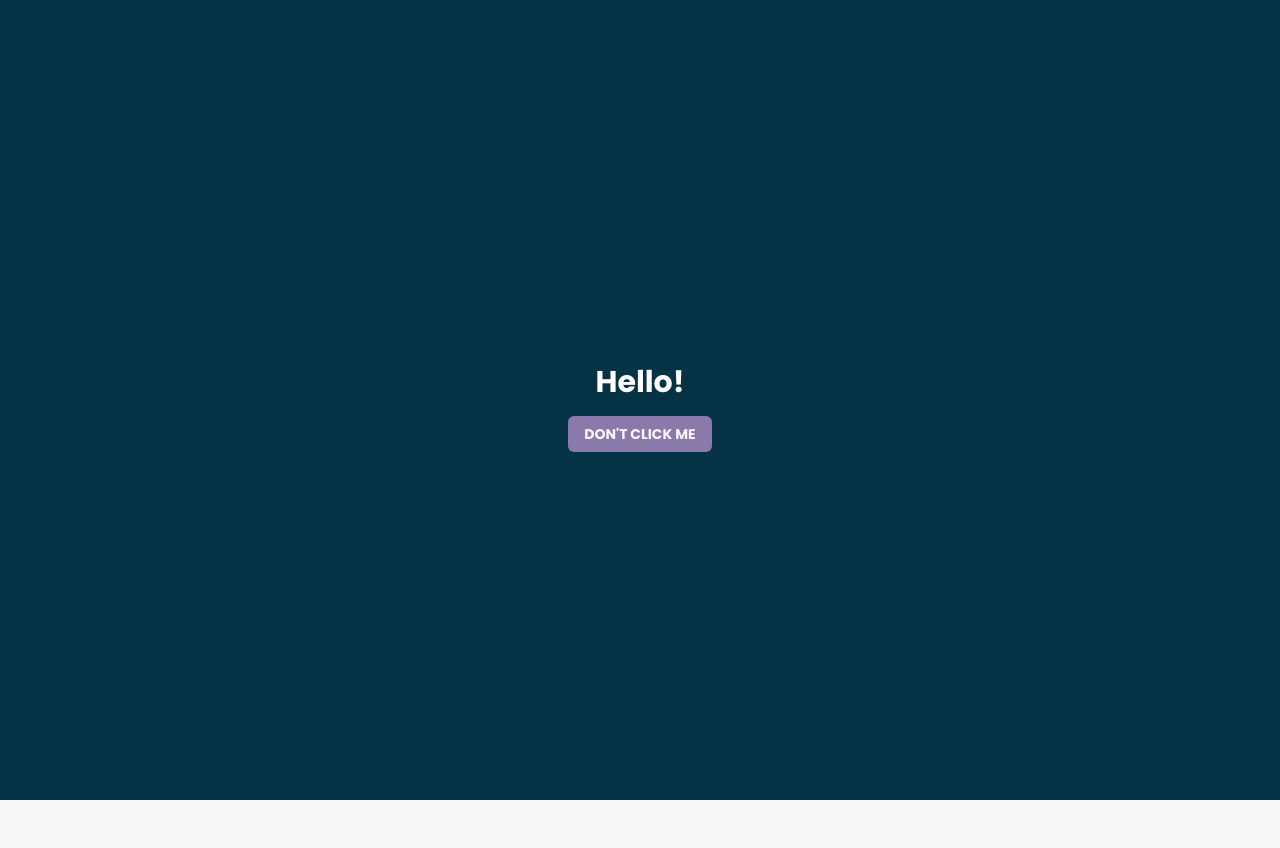
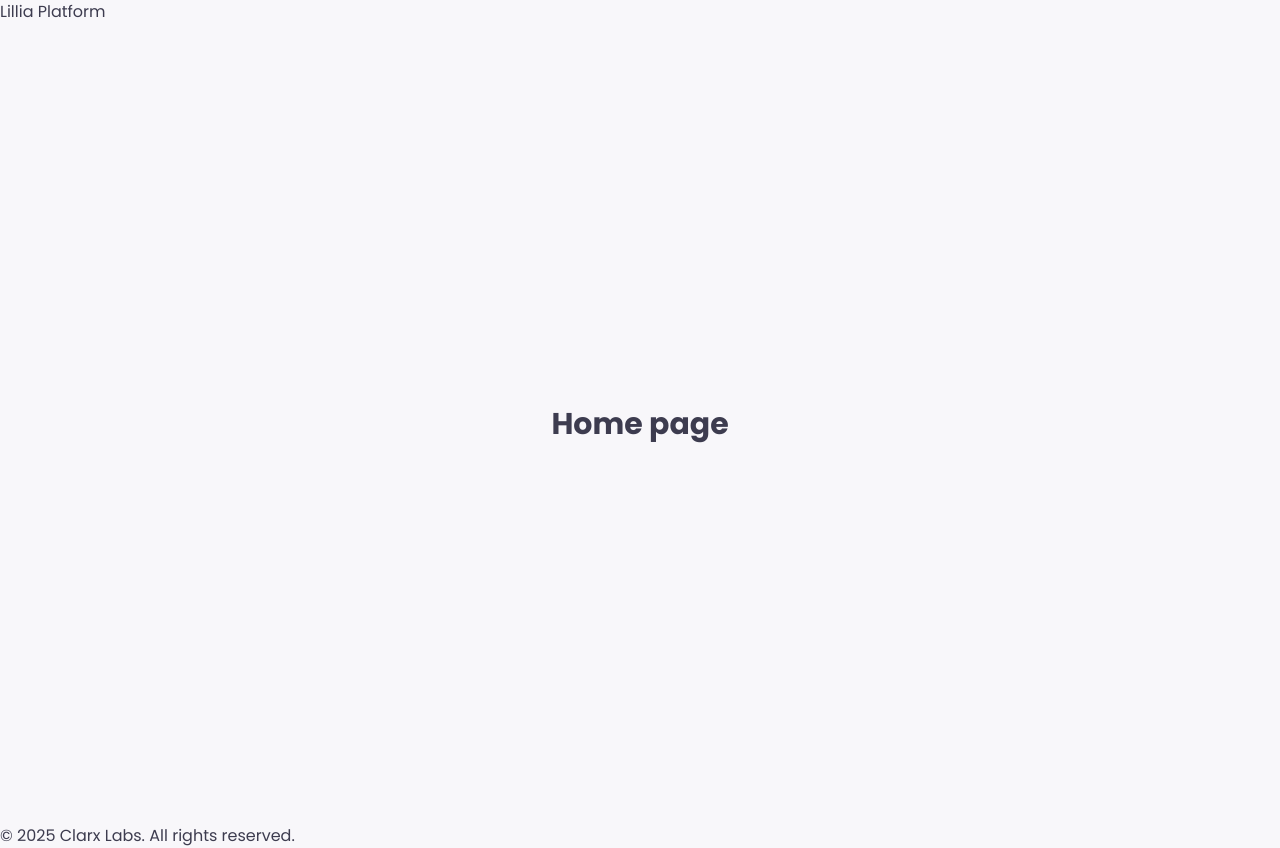
Before and after one commit to deolivtiago/lillia-web, a React (Vite) app: page / in a window 1280 px wide. Before the commit the page ends 800 px from the top, so only its background shows below. Built offline with nearby package versions, Linux system fonts and the light colour scheme; a web font is replaced by a local one.

Commit message:
chore: include react router

```diff
--- a/package.json
+++ b/package.json
@@ -18,6 +18,7 @@
     "lucide-react": "^0.562.0",
     "react": "^19.2.0",
     "react-dom": "^19.2.0",
+    "react-router-dom": "^7.11.0",
     "tailwind-merge": "^3.4.0",
     "tailwindcss": "^4.1.18"
   },
--- a/src/app.tsx
+++ b/src/app.tsx
@@ -1,12 +1,28 @@
-import { Button } from "@/components/ui/button"
+import { BrowserRouter, Route, Routes } from "react-router-dom"
+
+import { MainLayout } from "@/layouts/main-layout"
+import { routes, type AppRoute } from "@/routes"
+import { NotFound } from "./pages/not-found"
 
 export function App() {
   return (
-    <>
-      <div className="flex min-h-svh flex-col items-center justify-center bg-cyan-950">
-        <h1 className="m-4 text-3xl font-bold text-white">Hello!</h1>
-        <Button className="bg-primary font-bold">DON'T CLICK ME</Button>
-      </div>
-    </>
+      <BrowserRouter>
+        <Routes>
+          <Route element={<MainLayout />}>
+            {routes.map((route: AppRoute) => (
+              <Route
+                path={route.path}
+                element={route.element}
+                aria-label={route.label.toLowerCase()}
+              />
+            ))}
+            <Route
+              path="*"
+              element={<NotFound />}
+              aria-label="page not found"
+            />
+          </Route>
+        </Routes>
+      </BrowserRouter>
   )
 }
--- /dev/null
+++ b/src/layouts/main-layout.tsx
@@ -0,0 +1,19 @@
+import { Outlet } from "react-router-dom"
+
+export function MainLayout() {
+  return (
+    <>
+      <header>
+        <span>Lillia Platform</span>
+      </header>
+
+      <main>
+        <Outlet />
+      </main>
+
+      <footer>
+        <p>&copy; 2025 Clarx Labs. All rights reserved.</p>
+      </footer>
+    </>
+  )
+}
--- /dev/null
+++ b/src/pages/home.tsx
@@ -0,0 +1,7 @@
+export function Home() {
+  return (
+    <div className="flex min-h-screen flex-col items-center justify-center">
+      <h1 className="text-3xl font-bold">Home page</h1>
+    </div>
+  )
+}
--- /dev/null
+++ b/src/pages/not-found.tsx
@@ -0,0 +1,8 @@
+export function NotFound() {
+  return (
+    <div className="flex min-h-svh flex-col items-center justify-center">
+      <h1 className="text-3xl font-bold">404</h1>
+      <p className="text-xl">Page not found</p>
+    </div>
+  )
+}
--- /dev/null
+++ b/src/routes.tsx
@@ -0,0 +1,13 @@
+import type { JSX } from "react"
+
+import { Home } from "@/pages/home"
+
+export type AppRoute = {
+  label: string
+  path: string
+  element: JSX.Element
+}
+
+export const routes: AppRoute[] = [
+  { label: "Home", path: "/", element: <Home /> },
+]
```
Also changed, not shown: 1 other file (tests, documents, lock files or other folders).
